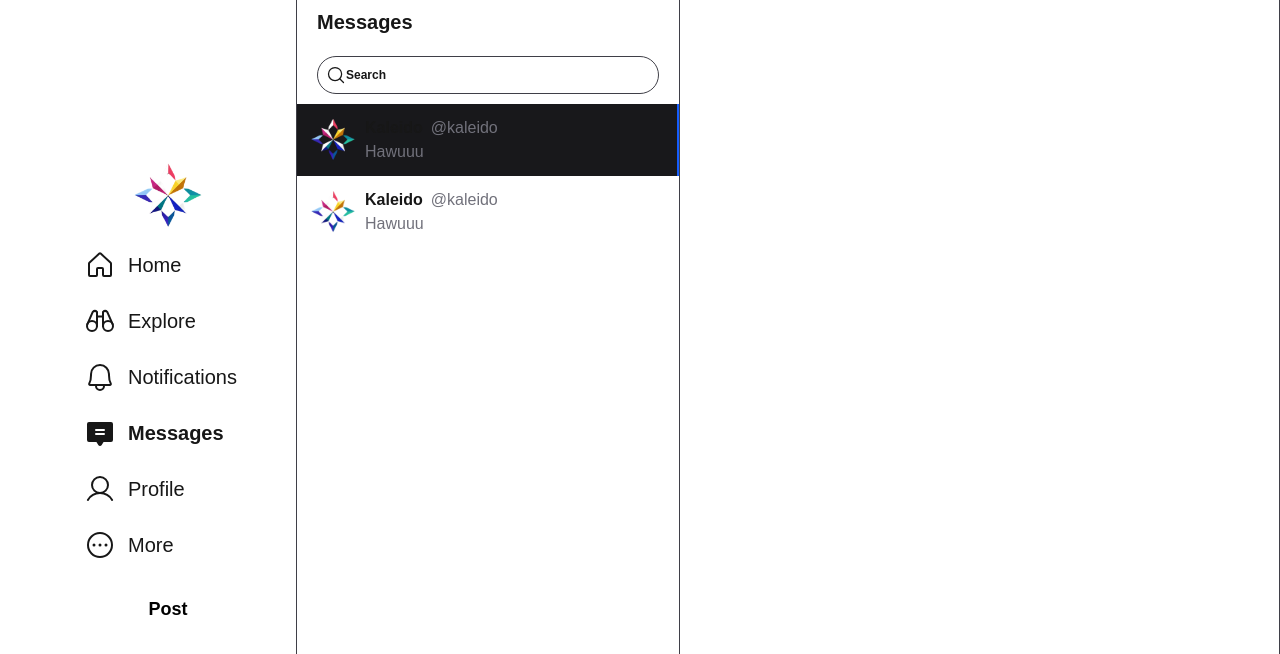
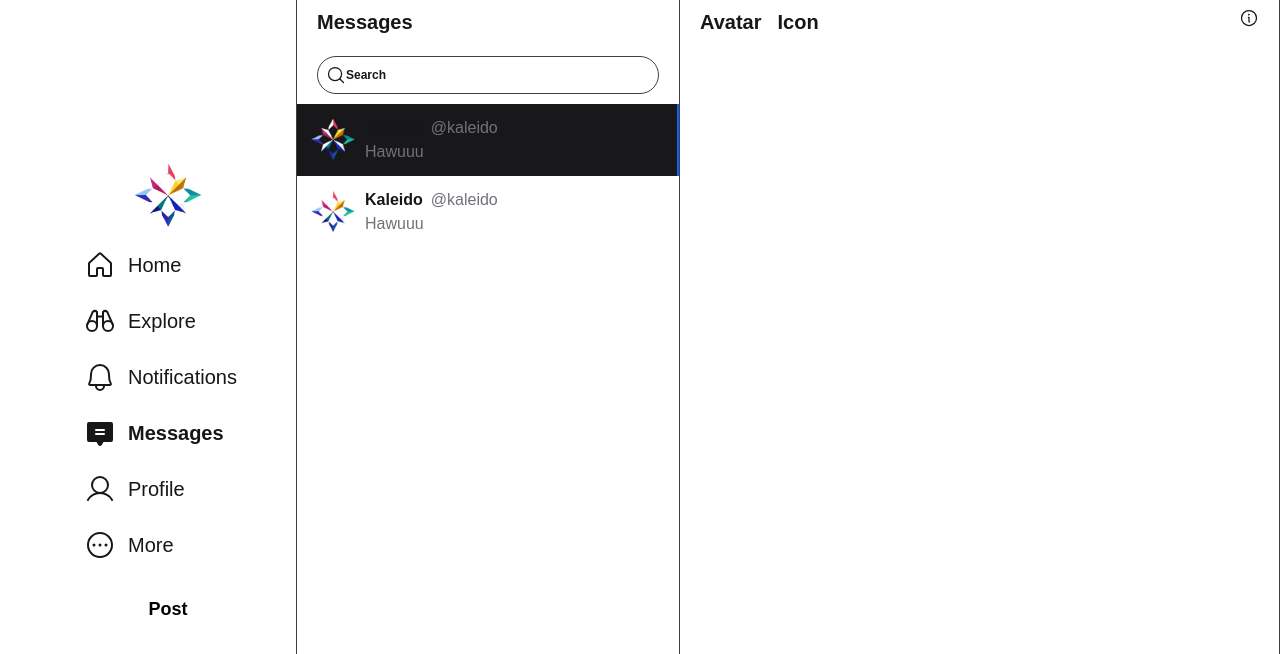
Before and after one commit to pickachuuu/kaleido-client, a Next.js app: page /messages in a window 1280 px wide. Shown: the top 654 px of the page. Built offline with nearby package versions, Linux system fonts and the light colour scheme.

Commit message:
style: enhance Header component in MessagesLayout with avatar and icon, and adjust StickyContainer width

```diff
--- a/src/app/(dashboard)/messages/layout.tsx
+++ b/src/app/(dashboard)/messages/layout.tsx
@@ -6,9 +6,7 @@ import LayoutContainer from "@/components/layout/LayoutContainer";
 import StickyContainer from "@/components/ui/StickyContainer";
 import Header from "@/components/ui/Header";
 import { ChatContext, ChatProvider } from "@/context/ChatContext";
-
-// testing
-import { useAuth } from "@/context/AuthContext";
+import { Info } from "phosphor-react";
 
 export default function MessagesLayout({ children }: { children: React.ReactNode }) {
     return (
@@ -19,14 +17,21 @@ export default function MessagesLayout({ children }: { children: React.ReactNode
                 </MainLayout>
 
                 <StickyPanel variant={"message"}>
-                    <StickyContainer className="px-5 py-2">
+                    <StickyContainer className="px-5 py-2 w-full">
                         <Header className="flex justify-between">
-                            <div>
-                                {/* {user?.username} */}
+                            <div className="flex gap-4">
+                                <div>
+                                    Avatar
+                                </div>
+                                <div>
+                                    Icon
+                                </div>
                             </div>
-                            <div>
-                                {/* icon */}
+
+                            <div className="flex">
+                                <Info/>
                             </div>
+
                         </Header>
                     </StickyContainer>
                 </StickyPanel>
```
